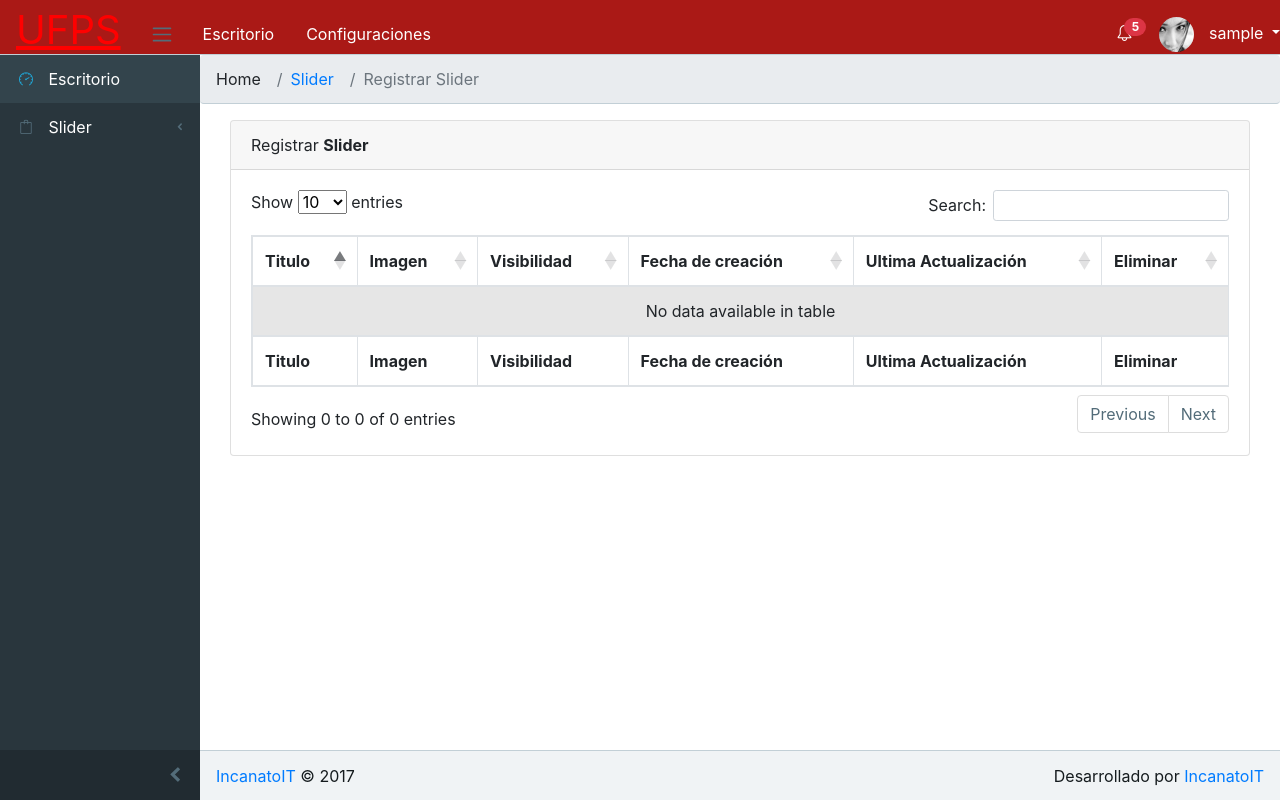
After one commit to DiegoGonzalez18/comercio, a PHP site: template views/admin/slider/slider.php in a window 1280 px wide. The commit adds this page. Run offline with PHP 8.4, Linux system fonts and the light colour scheme; the template is opened without the code that fills it, so the values that code supplies are empty; the visitor is signed in with stand-in values (Sample User, id 1); some libraries are stand-ins or nearby versions.

Commit message:
listar y eliminar slider

```diff
--- a/app/Controllers/RouterController.php
+++ b/app/Controllers/RouterController.php
@@ -19,6 +19,8 @@ class RouterController
                 $home->load_view('home');
             }else if($_GET['r']=='registerSlider'){
                 $home->load_view('registerSlider');
+            }else if($_GET['r']=='slider'){
+                $home->load_view('slider');
             }
 
             }
--- a/app/Controllers/SliderController.php
+++ b/app/Controllers/SliderController.php
@@ -1,8 +1,23 @@
 <?php
-namespace App\Controllers;
-require '../../vendor/autoload.php';
+
+try {
+
+  if (! @include_once( '../../vendor/autoload.php' )){} // @ - to suppress warnings,
+  // you can also use error_reporting function for the same purpose which may be a better option
+
+  // or
+  if (!file_exists('../../vendor/autoload.php' )){}
+   // throw new Exception ('functions.php does not exist');
+  else{
+    require_once('../../vendor/autoload.php' );
+  }}
+  catch(Exception $e) {
+    require_once ('./vendor/autoload.php');
+  }
 
 require_once 'db.php';
+
+
 use App\Models\{Slider};
 
 class SliderController{
@@ -10,15 +25,15 @@ class SliderController{
   public function registerSlider($titulo,$archivo,$nombre_archivo){
 
   if(!empty($titulo)&&!empty($nombre_archivo)){
-    if(!file_exists('./views/assets/uploads')){
-        mkdir('./views/assets/uploads',0777,true);
+    if(!file_exists('uploads')){
+        mkdir('uploads',0777,true);
 
-      }else
-        if(move_uploaded_file($archivo,'./views/assets/uploads/'.$nombre_archivo)){
+      }
+        if(move_uploaded_file($archivo,'uploads/'.$nombre_archivo)){
 
                 $slider = new Slider;
                 $slider->titulo = $titulo;
-                $slider->url = 'assets/uploads/'.$nombre_archivo;
+                $slider->url = 'uploads/'.$nombre_archivo;
                 $slider->save();
             echo 1;
         }else{
@@ -28,6 +43,48 @@ class SliderController{
   }
 
   }
+  public function listarSlider(){
+   $a= Slider::get();
+   $cad="";
+foreach($a as $item){
+  $a=0;
+   if($item["visible"]==1){
+$a="<center><span class='badge badge-success'>Visible</span></center>";
+   }else{
+    $a="<center><span class='badge badge-danger'>No Visible</span></center>";
+   }
+  $cad .=' <tr id="'.$item["id"].'"><td>'.$item["titulo"].'</td>'.
+  ' <td><img width="100px"src="./app/Controllers/'.$item["url"].'"></td>'.
+   '<td>'.$a.'</td>'.
+   '<td>'.$item["created_at"].'</td>'.
+   '<td>'.$item["updated_at"].'</td><td class=""><button type="button" class="btn btn-danger eliminar" id="'.$item["id"].'">Eliminar</button></td></tr>';
+
+
 }
+echo $cad;
+  }
+
+  public function eliminar($id){
+
+    $peli=Slider::where('id', '=', $id)->first();
+
+// Lo eliminamos de la base de datos
+  if($peli->delete() ){
+    echo $id;
+  }else{
+    echo 0;
+  }
+
+  }
+}
+if(isset($_POST['titulo'])&&isset($_FILES['archivo']['tmp_name'])){
 $a=new SliderController();
 $a->registerSlider($_POST['titulo'],$_FILES['archivo']['tmp_name'],$_FILES['archivo']['name']);
+}else if(isset($_POST['listar'])){
+  $a=new SliderController();
+        $a->listarSlider();
+}else if(isset($_POST['idEliminar'])){
+        $a=new SliderController();
+
+        $a->eliminar($_POST['idEliminar']);
+}
--- a/app/Controllers/ViewController.php
+++ b/app/Controllers/ViewController.php
@@ -7,7 +7,7 @@ class ViewController
     {
         if($view=='login'||$view=='home' ){
             require_once(self::$view_patch .'admin/'. $view . '.php');
-        }else if($view=='registerSlider'){
+        }else if($view=='registerSlider'||$view=='slider'){
             require_once(self::$view_patch .'admin/slider/'. $view . '.php');
 
         } else{
--- a/app/Controllers/db.php
+++ b/app/Controllers/db.php
@@ -1,5 +1,19 @@
 <?php
-require_once ('../../vendor/autoload.php');
+try {
+
+    if (! @include_once( '../../vendor/autoload.php' )){} // @ - to suppress warnings,
+    // you can also use error_reporting function for the same purpose which may be a better option
+
+    // or
+    if (!file_exists('../../vendor/autoload.php' )){}
+     // throw new Exception ('functions.php does not exist');
+    else{
+      require_once('../../vendor/autoload.php' );
+    }}
+    catch(Exception $e) {
+      require_once ('./vendor/autoload.php');
+    }
+
 use Illuminate\Database\Capsule\Manager as Capsule;
         $capsule = new Capsule;
 
--- a/views/admin/shared/vertical.php
+++ b/views/admin/shared/vertical.php
@@ -14,7 +14,7 @@
                                 <a class="nav-link" id="slider" href="?r=registerSlider"><i class="icon-bag"></i>Registrar Slider</a>
                             </li>
                             <li class="nav-item">
-                                <a class="nav-link" id="slider" href="/comercio/admin/slider/verSlider/"><i class="icon-bag"></i>Ver Slider</a>
+                                <a class="nav-link" id="slider" href="?r=slider"><i class="icon-bag"></i>Ver Slider</a>
                             </li>
 
                         </ul>
--- /dev/null
+++ b/views/admin/slider/slider.php
@@ -0,0 +1,98 @@
+<?php
+session_start();
+if(!isset($_SESSION['email'])){
+    echo '<script>  window.location.href = "?r=login";</script>';
+}else{
+
+include('./views/admin/shared/header.php');
+include('./views/admin/shared/vertical.php');
+?>
+<main class="main">
+<!-- Breadcrumb -->
+<ol class="breadcrumb">
+    <li class="breadcrumb-item">Home</li>
+    <li class="breadcrumb-item"><a href="#">Slider</a></li>
+    <li class="breadcrumb-item active">Registrar Slider</li>
+</ol>
+<div class="container-fluid">
+    <!-- Ejemplo de tabla Listado -->
+    <div class="card">
+     <div class="card-header">Registrar
+         <strong>Slider</strong>
+     </div>
+ <div class="card-body">
+ <table id="example" class="table table-striped table-bordered" style="width:100%">
+        <thead>
+            <tr>
+                <th>Titulo</th>
+                <th>Imagen</th>
+                <th>Visibilidad</th>
+                <th>Fecha de creación</th>
+                <th>Ultima Actualización</th>
+                <th>Eliminar</th>
+
+            </tr>
+        </thead>
+
+
+            <?php
+           require_once ('./app/Controllers/SliderController.php');
+
+
+            $a=new SliderController();
+       $sliders=  $a->listarSlider();
+
+            ?>
+
+
+        </tbody>
+        <tfoot>
+            <tr>
+            <th>Titulo</th>
+                <th>Imagen</th>
+                <th>Visibilidad</th>
+                <th>Fecha de creación</th>
+                <th>Ultima Actualización</th>
+                <th>Eliminar</th>
+            </tr>
+        </tfoot>
+    </table>
+
+</div>
+</main>
+
+        <!-- /Fin del contenido principal -->
+    </div>
+    <script>
+    $('.eliminar').click(function(){
+
+var formData = new FormData();
+
+formData.append('idEliminar',$(this).attr("id"));
+
+$.ajax({
+                data:  formData, //datos que se envian a traves de ajax
+                url:   'app/Controllers/SliderController.php', //archivo que recibe la peticion
+                type:  'post',
+                contentType: false,
+                processData: false,
+                 //método de envio
+
+                success:  function (response) { //una vez que el archivo recibe el request lo procesa y lo devuelve
+
+                     if(response>0){
+                             aca='#'+response;
+
+                       $(aca).remove();
+                       alertify.alert('Comercio Internacional', 'Slider Eliminado', function(){ alertify.success('Eliminado'); });
+
+
+                      }
+                }
+        });
+    });
+    </script>
+
+<?php
+include('./views/admin/shared/footer.php');
+}
```
Also changed, not shown: views/admin/slider/registerSlider.php (+4 -3 lines), app/Controllers/uploads/65276263_193559084968005_5095628626804604928_n.jpg (added), app/Controllers/uploads/8b68807d-b648-4286-bd7b-b20740a73c0b.jpg (added), app/Controllers/uploads/slider6.jpg (renamed from app/Controllers/views/assets/uploads/2.jpg), app/Controllers/views/assets/uploads/3.jpg (deleted).
